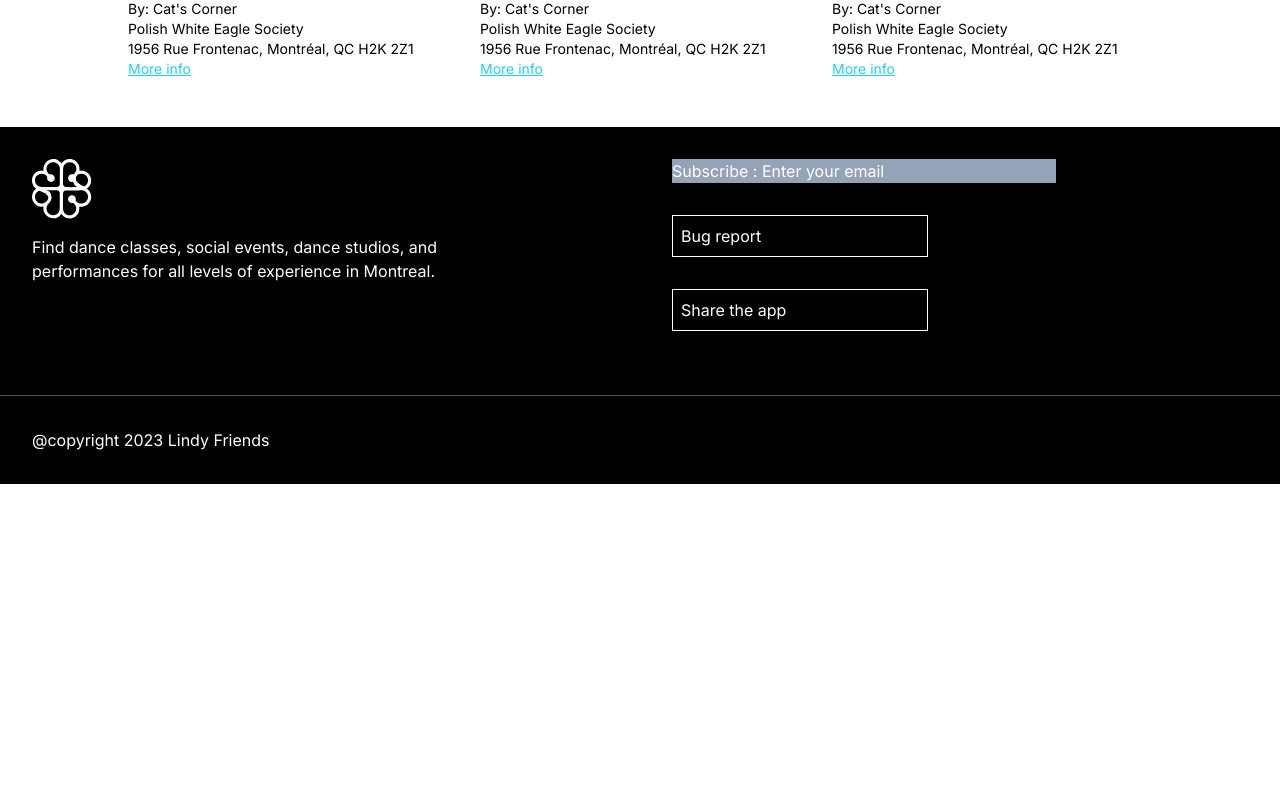
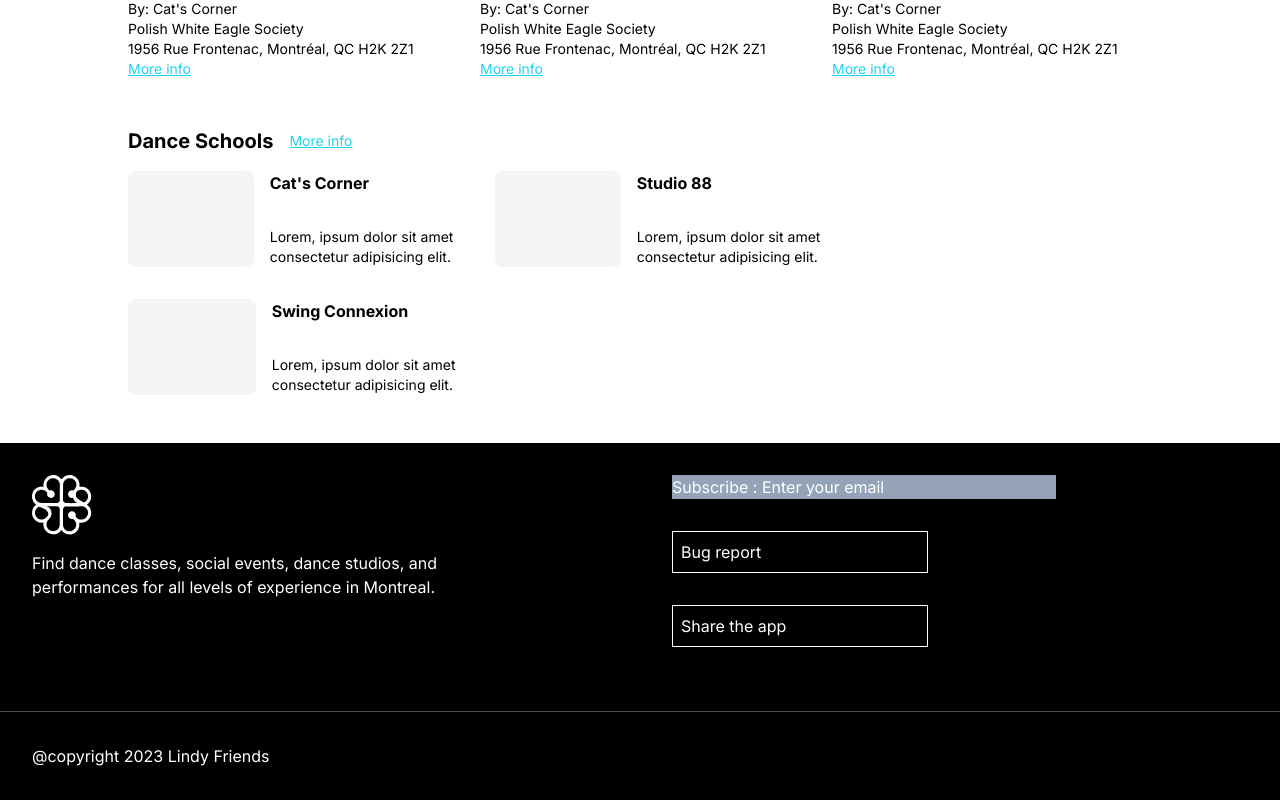
Before and after one commit to justinkwanchan/swing-schedule-front-end, a Next.js app: page / in a window 1280 px wide. Shown: the part 2053-2853 px from the top of the page. Before the commit the page ends 2537 px from the top, so only its background shows below. Built offline with nearby package versions, Linux system fonts and the light colour scheme.

Commit message:
Add DanceSchoolSection

```diff
--- /dev/null
+++ b/src/app/components/home/dance-school-section/dance-school-card/index.tsx
@@ -0,0 +1,17 @@
+type Props = {
+  title: string;
+};
+
+export default function DanceSchoolCard({ title }: Props) {
+  return (
+    <div className="flex flex-[0_0_33.333333%] pl-8">
+      <div className="bg-gray-100 w-60 h-24 rounded-lg mr-4"></div>
+      <div className="flex flex-col justify-between">
+        <h2 className="font-bold">{title}</h2>
+        <p className="text-sm">
+          Lorem, ipsum dolor sit amet consectetur adipisicing elit.
+        </p>
+      </div>
+    </div>
+  );
+}
--- /dev/null
+++ b/src/app/components/home/dance-school-section/index.tsx
@@ -0,0 +1,20 @@
+import Link from 'next/link';
+import DanceSchoolCard from './dance-school-card';
+
+export default function DanceSchoolSection() {
+  return (
+    <div className="flex flex-col">
+      <div className="flex mb-4">
+        <h1 className="font-bold text-xl mr-4">Dance Schools</h1>
+        <Link href={''} className="underline text-cyan-400 text-sm self-center">
+          More info
+        </Link>
+      </div>
+      <div className="flex flex-wrap -ml-8 gap-y-8">
+        <DanceSchoolCard title="Cat's Corner" />
+        <DanceSchoolCard title="Studio 88" />
+        <DanceSchoolCard title="Swing Connexion" />
+      </div>
+    </div>
+  );
+}
--- a/src/app/components/home/index.tsx
+++ b/src/app/components/home/index.tsx
@@ -1,6 +1,7 @@
 import Image from 'next/image';
 import splotch from 'public/splotch.svg';
 import PreviewSection from './preview-section';
+import DanceSchoolSection from './dance-school-section';
 
 export default function Home() {
   return (
@@ -25,6 +26,7 @@ export default function Home() {
         <PreviewSection title={'Upcoming Social Dances'} />
         <PreviewSection title={'Newly-Listed Events'} />
         <PreviewSection title={'Beginner Classes'} />
+        <DanceSchoolSection />
       </div>
     </>
   );
```
Also changed, not shown: src/app/components/home/dance-school-preview-card/index.tsx (deleted).
